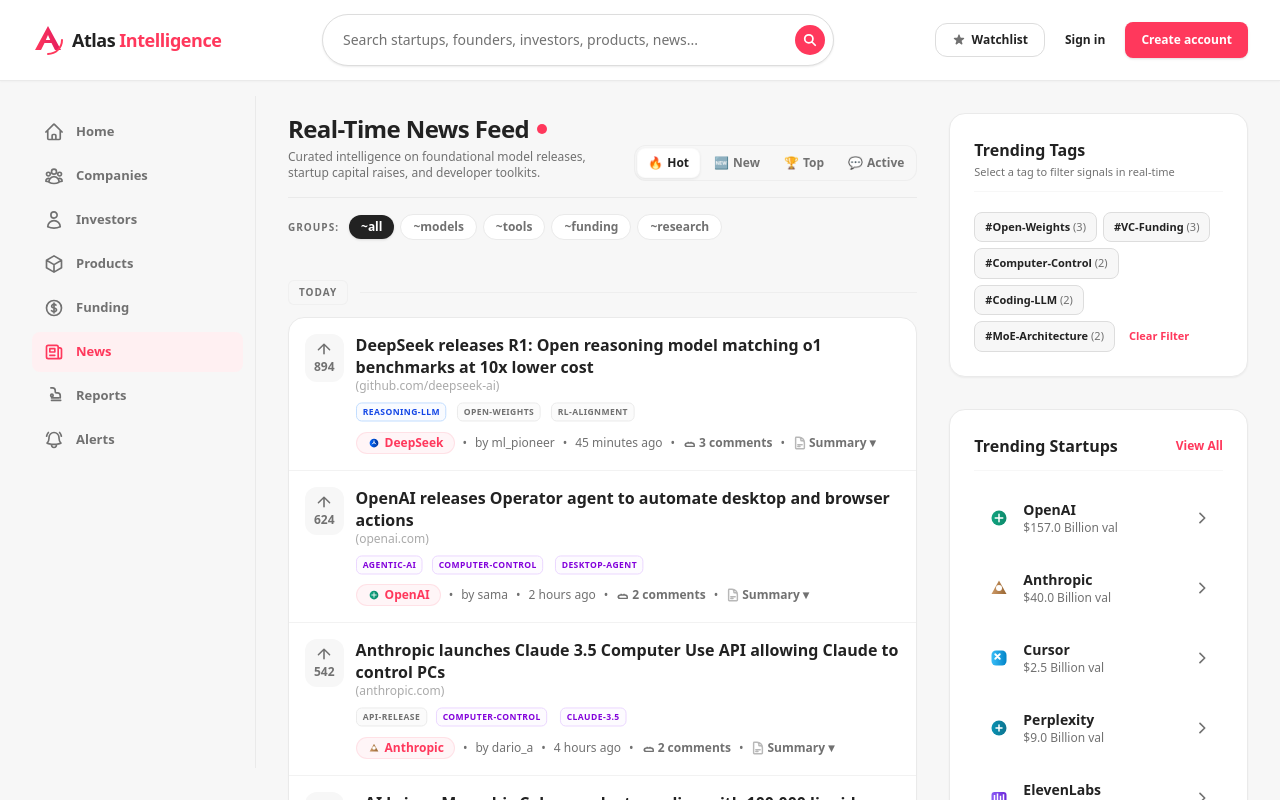
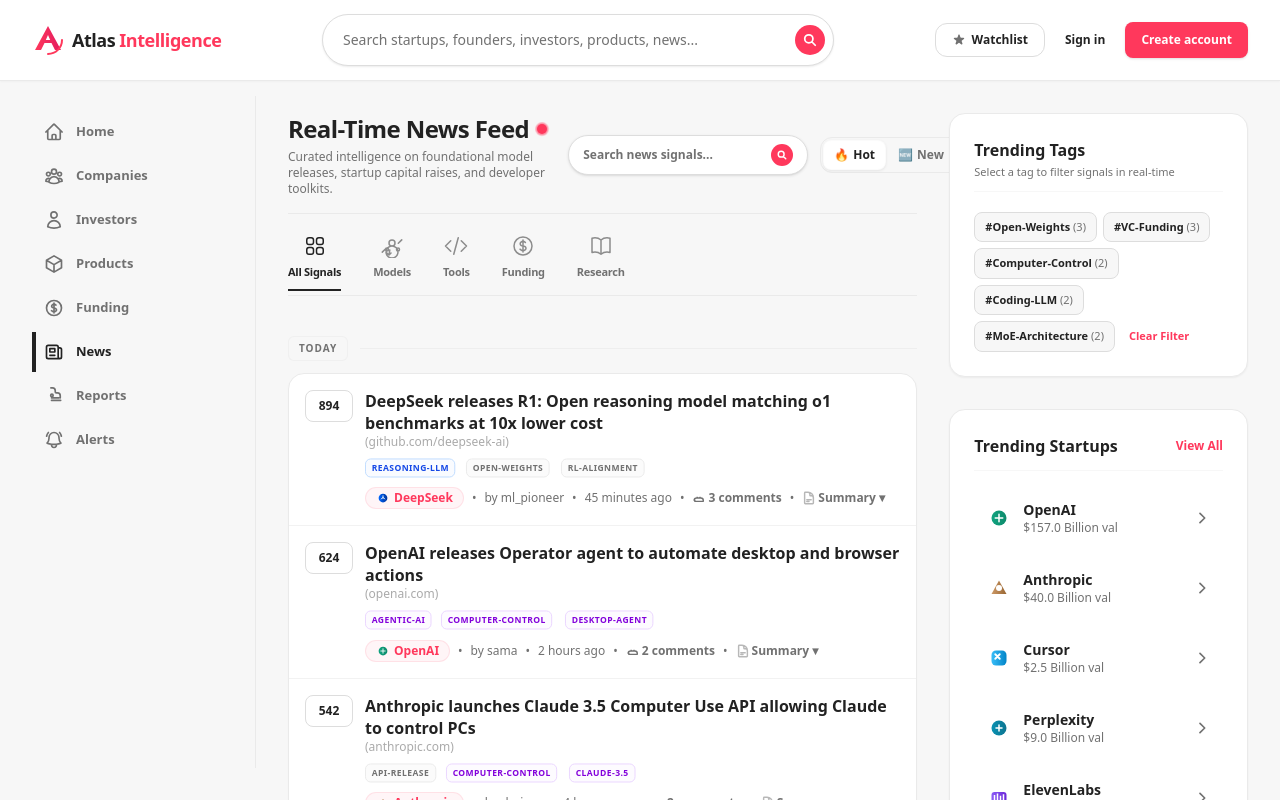
Before and after one commit to AyushKhaitan1/The-Ai-Signal, a Next.js app: page / in a window 1280 px wide. Shown: the top 800 px of the page. Built offline with nearby package versions, Linux system fonts and the light colour scheme.

Commit message:
design: remove upvote arrows, refine subpages vote styles to match airbnb and fix empty state category prefix

```diff
--- a/src/app/funding/page.tsx
+++ b/src/app/funding/page.tsx
@@ -147,7 +147,7 @@
               <div className="h-4 w-px bg-airbnb-border-light"></div>
               <div>
                 <span className="text-airbnb-gray">Peak Interest:</span>{" "}
-                <span className="font-bold text-airbnb-pink">{maxUpvotes} ▲</span>
+                <span className="font-bold text-airbnb-pink">{maxUpvotes}</span>
               </div>
               <div className="h-4 w-px bg-airbnb-border-light"></div>
               <div>
@@ -236,14 +236,13 @@
                         <button
                           onClick={() => handleDealVote(d.startup)}
                           disabled={votedDeals[d.startup]}
-                          className={`inline-flex items-center space-x-1 px-2.5 py-1.5 rounded-lg border text-[11px] font-bold transition-all ${
+                          className={`inline-flex items-center justify-center px-3 py-1.5 text-xs font-bold rounded-lg border transition-all min-w-[48px] h-8 ${
                             votedDeals[d.startup]
-                              ? "bg-airbnb-pink/5 text-airbnb-pink border-airbnb-pink/10 cursor-default"
-                              : "bg-white hover:bg-airbnb-bg border-airbnb-border text-airbnb-gray hover:text-airbnb-pink hover:border-airbnb-pink/25"
+                              ? "bg-[#222222] text-white border-[#222222] cursor-default"
+                              : "bg-white text-airbnb-charcoal border-[#DDDDDD] hover:bg-airbnb-bg hover:border-airbnb-charcoal cursor-pointer"
                           }`}
                         >
-                          <span>▲</span>
-                          <span>{getVotes(d)}</span>
+                          <span>{votedDeals[d.startup] ? `+${getVotes(d)}` : getVotes(d)}</span>
                         </button>
                       </td>
                     </tr>
--- a/src/app/models/page.tsx
+++ b/src/app/models/page.tsx
@@ -142,7 +142,7 @@
               <div className="h-4 w-px bg-airbnb-border-light"></div>
               <div>
                 <span className="text-airbnb-gray">Peak Interest:</span>{" "}
-                <span className="font-bold text-airbnb-pink">{maxUpvotes} ▲</span>
+                <span className="font-bold text-airbnb-pink">{maxUpvotes}</span>
               </div>
               <div className="h-4 w-px bg-airbnb-border-light"></div>
               <div>
@@ -215,14 +215,13 @@
                         <button
                           onClick={() => handleModelUpvote(m.name)}
                           disabled={upvotedModels[m.name]}
-                          className={`inline-flex items-center space-x-1 px-2.5 py-1.5 rounded-lg border text-[11px] font-bold transition-all ${
+                          className={`inline-flex items-center justify-center px-3 py-1.5 text-xs font-bold rounded-lg border transition-all min-w-[48px] h-8 ${
                             upvotedModels[m.name]
-                              ? "bg-airbnb-pink/5 text-airbnb-pink border-airbnb-pink/10 cursor-default"
-                              : "bg-white hover:bg-airbnb-bg border-airbnb-border text-airbnb-gray hover:text-airbnb-pink hover:border-airbnb-pink/25"
+                              ? "bg-[#222222] text-white border-[#222222] cursor-default"
+                              : "bg-white text-airbnb-charcoal border-[#DDDDDD] hover:bg-airbnb-bg hover:border-airbnb-charcoal cursor-pointer"
                           }`}
                         >
-                          <span>▲</span>
-                          <span>{getUpvotes(m)}</span>
+                          <span>{upvotedModels[m.name] ? `+${getUpvotes(m)}` : getUpvotes(m)}</span>
                         </button>
                       </td>
                     </tr>
--- a/src/app/page.tsx
+++ b/src/app/page.tsx
@@ -29,7 +29,7 @@
 };
 
 export default function Home() {
-  const { news, searchTerm } = useSignals();
+  const { news, searchTerm, setSearchTerm } = useSignals();
   const [activeTab, setActiveTab] = useState<"hot" | "new" | "top" | "active">("hot");
   const [subCategory, setSubCategory] = useState<"all" | "models" | "tools" | "funding" | "research">("all");
 
@@ -88,9 +88,9 @@
       {/* Left Side: Real-Time News Feed */}
       <div className="col-span-1 lg:col-span-2 space-y-6">
 
-        {/* Simplified Header Area */}
+        {/* Airbnb-style Header Section */}
         <div className="pb-2">
-          <div className="flex flex-col sm:flex-row sm:items-end justify-between gap-4 pb-4 border-b border-airbnb-border-light">
+          <div className="flex flex-col md:flex-row md:items-center justify-between gap-4 pb-4 border-b border-airbnb-border-light">
             <div>
               <h1 className="text-2xl font-extrabold tracking-tight text-airbnb-charcoal flex items-center space-x-2">
                 <span>Real-Time News Feed</span>
@@ -104,8 +104,27 @@
               </p>
             </div>
 
+            {/* Right: Search Box + Sorting Tabs */}
+            <div className="flex flex-col sm:flex-row items-center gap-3 w-full md:w-auto">
+
+              {/* Secondary Local Search Box (Airbnb style consistency) */}
+              <div className="relative flex items-center bg-white border border-airbnb-border rounded-full px-3.5 py-2 shadow-sm hover:shadow-[0_2px_4px_rgba(0,0,0,0.06)] transition-all w-full sm:max-w-[240px] shrink-0">
+                <input
+                  type="text"
+                  value={searchTerm}
+                  onChange={(e) => setSearchTerm(e.target.value)}
+                  placeholder="Search news signals..."
+                  className="w-full text-xs font-semibold text-airbnb-charcoal placeholder-airbnb-gray bg-transparent focus:outline-none"
+                />
+                <div className="bg-airbnb-pink text-white p-1.5 rounded-full flex items-center justify-center ml-2 shrink-0">
+                  <svg className="w-2.5 h-2.5" fill="none" stroke="currentColor" strokeWidth="3.5" viewBox="0 0 24 24">
+                    <path strokeLinecap="round" strokeLinejoin="round" d="M21 21l-6-6m2-5a7 7 0 11-14 0 7 7 0 0114 0z" />
+                  </svg>
+                </div>
+              </div>
+
               {/* Sorting Tabs */}
-            <div className="flex items-center space-x-1 p-0.5 bg-airbnb-bg rounded-xl border border-airbnb-border-light/60 w-fit shrink-0">
+              <div className="flex items-center space-x-0.5 p-0.5 bg-airbnb-bg rounded-xl border border-airbnb-border-light w-full sm:w-fit shrink-0">
                 {(["hot", "new", "top", "active"] as const).map((tab) => {
                   const icons = { hot: "🔥", new: "🆕", top: "🏆", active: "💬" };
                   const label = tab.charAt(0).toUpperCase() + tab.slice(1);
@@ -113,7 +132,7 @@
                     <button
                       key={tab}
                       onClick={() => setActiveTab(tab)}
-                    className={`px-2.5 py-1.5 rounded-lg text-xs font-bold transition-all flex items-center space-x-1 cursor-pointer ${
+                      className={`flex-grow sm:flex-grow-0 px-2.5 py-1.5 rounded-lg text-xs font-bold transition-all flex items-center justify-center space-x-1 cursor-pointer ${
                         activeTab === tab
                           ? "bg-white text-airbnb-charcoal shadow-[0_1px_3px_rgba(0,0,0,0.08)] border border-airbnb-border-light/20"
                           : "text-airbnb-gray hover:text-airbnb-charcoal"
@@ -126,23 +145,77 @@
                 })}
               </div>
             </div>
+          </div>
 
-          {/* Subtildes Group Filtering (Tildes-style) */}
-          <div className="flex flex-wrap items-center gap-1.5 mt-4">
-            <span className="text-[10px] font-extrabold text-airbnb-gray uppercase tracking-widest mr-1">Groups:</span>
-            {(["all", "models", "tools", "funding", "research"] as const).map((cat) => (
+          {/* Airbnb-style Category Icon Tabs */}
+          <div className="flex items-center space-x-8 mt-5 pb-1 overflow-x-auto no-scrollbar border-b border-airbnb-border-light select-none">
+            {(["all", "models", "tools", "funding", "research"] as const).map((cat) => {
+              const isActive = subCategory === cat;
+
+              const categories = {
+                all: {
+                  label: "All Signals",
+                  icon: (
+                    <svg className="w-6 h-6" viewBox="0 0 24 24" fill="none" stroke="currentColor" strokeWidth="1.5">
+                      <path strokeLinecap="round" strokeLinejoin="round" d="M3.75 6A2.25 2.25 0 016 3.75h2.25A2.25 2.25 0 0110.5 6v2.25a2.25 2.25 0 01-2.25 2.25H6a2.25 2.25 0 01-2.25-2.25V6zM3.75 15.75A2.25 2.25 0 016 13.5h2.25a2.25 2.25 0 012.25 2.25V18a2.25 2.25 0 01-2.25 2.25H6A2.25 2.25 0 013.75 18v-2.25zM13.5 6a2.25 2.25 0 012.25-2.25H18A2.25 2.25 0 0120.25 6v2.25A2.25 2.25 0 0118 10.5h-2.25A2.25 2.25 0 0113.5 8.25V6zM13.5 15.75a2.25 2.25 0 012.25-2.25H18a2.25 2.25 0 012.25 2.25V18A2.25 2.25 0 0118 20.25h-2.25A2.25 2.25 0 0113.5 18v-2.25z" />
+                    </svg>
+                  )
+                },
+                models: {
+                  label: "Models",
+                  icon: (
+                    <svg className="w-6 h-6" viewBox="0 0 24 24" fill="none" stroke="currentColor" strokeWidth="1.5">
+                      <path strokeLinecap="round" strokeLinejoin="round" d="M9.813 15.904L9 21m0 0l-2.013-2.013M9 21l2.013-2.013M2.28 18.096l3.42-3.42M21.72 5.904l-3.42 3.42M12 12a3 3 0 100-6 3 3 0 000 6zm0 0a6 6 0 100 12 6 6 0 000-12zm-3.5 3.5a1.5 1.5 0 11-3 0 1.5 1.5 0 013 0zm11 0a1.5 1.5 0 11-3 0 1.5 1.5 0 013 0z" />
+                    </svg>
+                  )
+                },
+                tools: {
+                  label: "Tools",
+                  icon: (
+                    <svg className="w-6 h-6" viewBox="0 0 24 24" fill="none" stroke="currentColor" strokeWidth="1.5">
+                      <path strokeLinecap="round" strokeLinejoin="round" d="M17.25 6.75L22.5 12l-5.25 5.25m-10.5 0L1.5 12l5.25-5.25m7.5-3l-4.5 16.5" />
+                    </svg>
+                  )
+                },
+                funding: {
+                  label: "Funding",
+                  icon: (
+                    <svg className="w-6 h-6" viewBox="0 0 24 24" fill="none" stroke="currentColor" strokeWidth="1.5">
+                      <path strokeLinecap="round" strokeLinejoin="round" d="M12 6v12m-3-2.818l.879.659c1.171.879 3.07.879 4.242 0 1.172-.879 1.172-2.303 0-3.182C13.536 12.219 12.768 12 12 12c-.725 0-1.45-.22-2.003-.659-1.106-.879-1.106-2.303 0-3.182s2.9-.879 4.006 0l.415.33M21 12a9 9 0 11-18 0 9 9 0 0118 0z" />
+                    </svg>
+                  )
+                },
+                research: {
+                  label: "Research",
+                  icon: (
+                    <svg className="w-6 h-6" viewBox="0 0 24 24" fill="none" stroke="currentColor" strokeWidth="1.5">
+                      <path strokeLinecap="round" strokeLinejoin="round" d="M12 6.042A8.967 8.967 0 006 3.75c-1.052 0-2.062.18-3 .512v14.25A8.987 8.987 0 016 18c2.305 0 4.408.867 6 2.292m0-14.25a8.966 8.966 0 016-2.292c1.052 0 2.062.18 3 .512v14.25A8.987 8.987 0 0018 18a8.967 8.967 0 00-6 2.292m0-14.25v14.25" />
+                    </svg>
+                  )
+                }
+              };
+
+              const current = categories[cat];
+
+              return (
                 <button
                   key={cat}
                   onClick={() => setSubCategory(cat)}
-                className={`px-3 py-1 rounded-full text-xs font-bold transition-all cursor-pointer ${
-                  subCategory === cat
-                    ? "bg-airbnb-charcoal text-white shadow-sm"
-                    : "bg-white text-airbnb-gray border border-airbnb-border-light hover:text-airbnb-charcoal hover:bg-airbnb-bg"
+                  className={`flex flex-col items-center space-y-1.5 pb-2 border-b-2 transition-all cursor-pointer group shrink-0 ${
+                    isActive
+                      ? "border-b-[#222222] text-[#222222]"
+                      : "border-b-transparent text-airbnb-gray hover:text-[#222222] hover:border-b-airbnb-border-light"
                   }`}
                 >
-                ~{cat}
+                  <span className={`transition-transform duration-200 group-hover:scale-105 ${isActive ? "text-[#222222]" : "text-airbnb-gray/80 group-hover:text-[#222222]"}`}>
+                    {current.icon}
+                  </span>
+                  <span className={`text-[11px] font-bold tracking-tight ${isActive ? "text-[#222222] font-extrabold" : "text-airbnb-gray"}`}>
+                    {current.label}
+                  </span>
                 </button>
-            ))}
+              );
+            })}
           </div>
         </div>
 
@@ -150,7 +223,7 @@
         <div className="space-y-6">
           {sortedNews.length === 0 ? (
             <div className="text-center py-12 bg-white border border-airbnb-border-light rounded-2xl p-6 text-airbnb-gray">
-              No signals found matching &ldquo;{searchTerm}&rdquo; {subCategory !== "all" ? `in ~${subCategory}` : ""}
+              No signals found matching &ldquo;{searchTerm}&rdquo; {subCategory !== "all" ? `in ${subCategory}` : ""}
             </div>
           ) : (
             (["Today", "Yesterday", "Earlier This Week"] as const).map((groupName) => {
--- a/src/app/research/page.tsx
+++ b/src/app/research/page.tsx
@@ -105,7 +105,7 @@
               <div className="h-4 w-px bg-airbnb-border-light"></div>
               <div>
                 <span className="text-airbnb-gray">Peak Interest:</span>{" "}
-                <span className="font-bold text-airbnb-pink">{maxUpvotes} ▲</span>
+                <span className="font-bold text-airbnb-pink">{maxUpvotes}</span>
               </div>
               <div className="h-4 w-px bg-airbnb-border-light"></div>
               <div>
@@ -156,14 +156,13 @@
                             handlePaperUpvote(p.title);
                           }}
                           disabled={votedPapers[p.title]}
-                          className={`inline-flex items-center space-x-1 px-2.5 py-1.5 rounded-lg border text-[10px] font-bold transition-all ${
+                          className={`inline-flex items-center justify-center px-3 py-1.5 text-xs font-bold rounded-lg border transition-all min-w-[48px] h-8 ${
                             votedPapers[p.title]
-                              ? "bg-airbnb-pink/5 text-airbnb-pink border-airbnb-pink/10 cursor-default"
-                              : "bg-white hover:bg-airbnb-bg border-airbnb-border text-airbnb-gray hover:text-airbnb-pink hover:border-airbnb-pink/25"
+                              ? "bg-[#222222] text-white border-[#222222] cursor-default"
+                              : "bg-white text-airbnb-charcoal border-[#DDDDDD] hover:bg-airbnb-bg hover:border-airbnb-charcoal cursor-pointer"
                           }`}
                         >
-                          <span>▲</span>
-                          <span>{getVotes(p)}</span>
+                          <span>{votedPapers[p.title] ? `+${getVotes(p)}` : getVotes(p)}</span>
                         </button>
 
                         <svg
--- a/src/app/tools/page.tsx
+++ b/src/app/tools/page.tsx
@@ -140,7 +140,7 @@
               <div className="h-4 w-px bg-airbnb-border-light"></div>
               <div>
                 <span className="text-airbnb-gray">Peak Interest:</span>{" "}
-                <span className="font-bold text-airbnb-pink">{maxUpvotes} ▲</span>
+                <span className="font-bold text-airbnb-pink">{maxUpvotes}</span>
               </div>
               <div className="h-4 w-px bg-airbnb-border-light"></div>
               <div>
@@ -218,14 +218,13 @@
                     <button
                       onClick={() => handleToolVote(t.name)}
                       disabled={votedTools[t.name]}
-                      className={`inline-flex items-center space-x-1 px-2.5 py-1.5 rounded-lg border text-[11px] font-bold transition-all ${
+                      className={`inline-flex items-center justify-center px-3 py-1.5 text-xs font-bold rounded-lg border transition-all min-w-[48px] h-8 ${
                         votedTools[t.name]
-                          ? "bg-airbnb-pink/5 text-airbnb-pink border-airbnb-pink/10 cursor-default"
-                          : "bg-white hover:bg-airbnb-bg border-airbnb-border text-airbnb-gray hover:text-airbnb-pink hover:border-airbnb-pink/25"
+                          ? "bg-[#222222] text-white border-[#222222] cursor-default"
+                          : "bg-white text-airbnb-charcoal border-[#DDDDDD] hover:bg-airbnb-bg hover:border-airbnb-charcoal cursor-pointer"
                       }`}
                     >
-                      <span>▲</span>
-                      <span>{getInterest(t)}</span>
+                      <span>{votedTools[t.name] ? `+${getInterest(t)}` : getInterest(t)}</span>
                     </button>
                   </div>
                 </div>
--- a/src/components/LeftSidebar.tsx
+++ b/src/components/LeftSidebar.tsx
@@ -114,11 +114,11 @@
             href={item.url}
             className={`flex items-center space-x-3 px-3 py-2.5 text-[13px] font-bold rounded-lg transition-all duration-200 cursor-pointer ${
               isActive
-                ? "bg-[#FFF0F2] text-airbnb-pink"
+                ? "bg-[#F7F7F7] text-airbnb-charcoal border-l-4 border-l-airbnb-charcoal rounded-l-none pl-2"
                 : "text-airbnb-gray hover:text-airbnb-charcoal hover:bg-airbnb-bg"
             }`}
           >
-            <span className={isActive ? "text-airbnb-pink animate-pulse" : "text-airbnb-gray"}>
+            <span className={isActive ? "text-airbnb-charcoal" : "text-airbnb-gray"}>
               {item.icon}
             </span>
             <span>{item.name}</span>
--- a/src/components/NewsRow.tsx
+++ b/src/components/NewsRow.tsx
@@ -49,22 +49,16 @@
   return (
     <div className="flex items-start p-4 hover:bg-[#FFF8F9]/30 transition-all duration-200 border-b border-airbnb-border-light/60 last:border-b-0">
 
-      {/* Upvote Button */}
+      {/* Upvote Button (Arrow removed per HR review) */}
       <button
         onClick={handleUpvote}
-        className={`flex flex-col items-center justify-center px-2 py-1.5 text-xs font-semibold rounded-xl border border-transparent mr-3 shrink-0 transition-all ${
+        className={`flex items-center justify-center px-3 py-1.5 text-xs font-bold rounded-lg border mr-3 shrink-0 transition-all cursor-pointer min-w-[48px] h-8 ${
           upvoted
-            ? "bg-airbnb-pink/5 text-airbnb-pink border-airbnb-pink/10"
-            : "bg-airbnb-bg text-airbnb-gray hover:text-airbnb-pink hover:bg-airbnb-pink/5 hover:border-airbnb-pink/10"
+            ? "bg-[#222222] text-white border-[#222222]"
+            : "bg-white text-airbnb-charcoal border-[#DDDDDD] hover:bg-airbnb-bg hover:border-airbnb-charcoal"
         }`}
       >
-        <svg
-          className={`w-4 h-4 mb-0.5 ${upvoted ? "fill-airbnb-pink" : "fill-current"}`}
-          viewBox="0 0 20 20"
-        >
-          <path d="M10 3a1 1 0 01.7.3l7 7a1 1 0 01-1.4 1.4L11 6.4V16a1 1 0 11-2 0V6.4L3.7 11.7a1 1 0 01-1.4-1.4l7-7A1 1 0 0110 3z" />
-        </svg>
-        <span>{item.upvotes}</span>
+        <span>{upvoted ? `+${item.upvotes}` : item.upvotes}</span>
       </button>
 
       {/* Content */}
```
Also changed, not shown: src/app/comments/[slug]/page.tsx (+8 -15 lines). Lines whose indentation alone changed are shown as unchanged.
